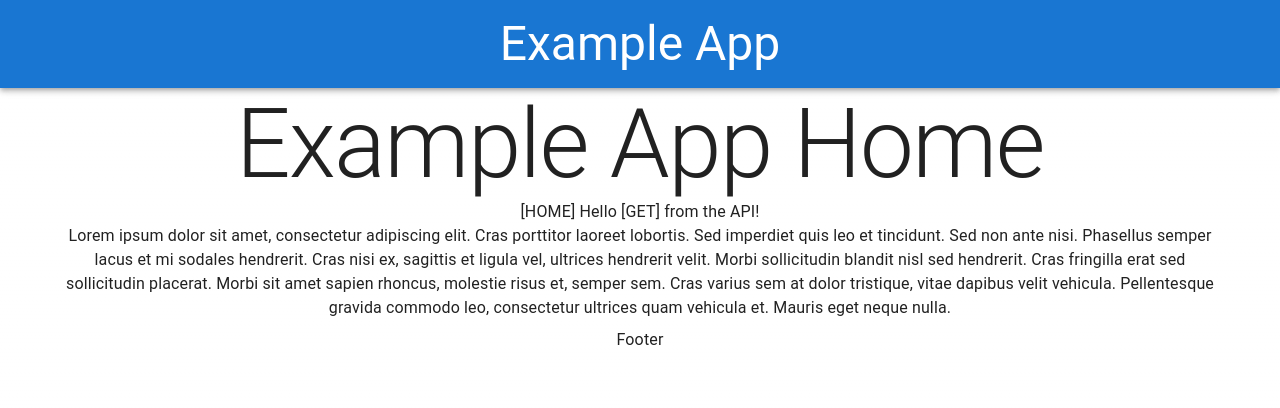
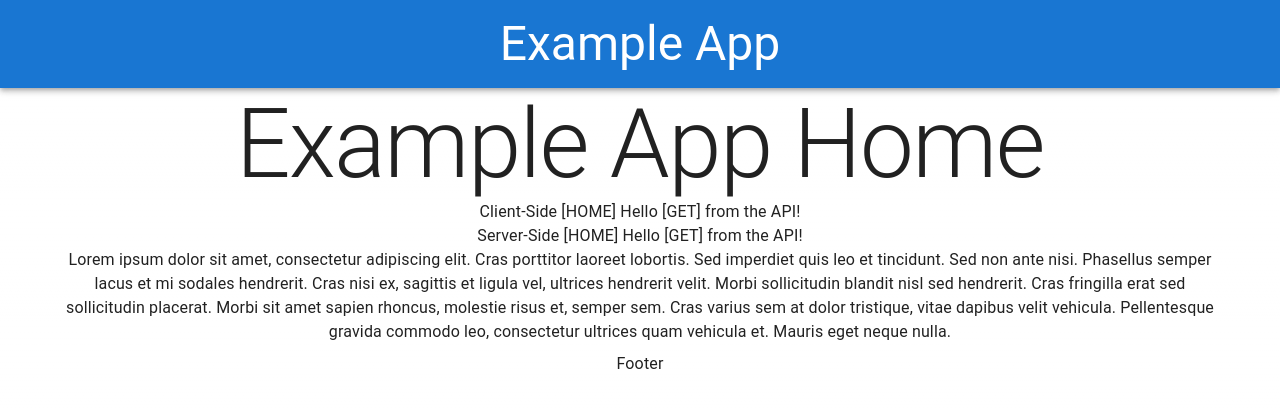
Before and after one commit to JamesonG-UAlberta/EXSM-3946-LEC-SP1-Demo, a Next.js app in the folder src/frontend/: page /fromapi in a window 1280 px wide. Shown: the top 408 px of the page. Built offline with nearby package versions, Linux system fonts and the light colour scheme.

Commit message:
Server-side rendering;

```diff
--- a/src/frontend/pages/fromapi.js
+++ b/src/frontend/pages/fromapi.js
@@ -8,7 +8,7 @@ import { useState } from 'react'
 
 const inter = Inter({ subsets: ['latin'] })
 
-export default function Home() {
+export default function Home(props) {
     const [data, setData] = useState(null)
     // Client Data Fetching
     useEffect(() => {
@@ -21,7 +21,10 @@ export default function Home() {
     <>
       <Typography variant="h1" align="center" component="h2">Example App Home</Typography>
       <Typography variant="body1" align="center" component="p">
-        {data}
+       Client-Side {data}
+    </Typography>
+      <Typography variant="body1" align="center" component="p">
+       Server-Side {props.ssrBlurb}
     </Typography>
       <Typography variant="body1" align="center" component="p">
         Lorem ipsum dolor sit amet, consectetur adipiscing elit. Cras porttitor laoreet lobortis. Sed imperdiet quis leo et tincidunt. Sed non ante nisi. Phasellus semper lacus et mi sodales hendrerit. Cras nisi ex, sagittis et ligula vel, ultrices hendrerit velit. Morbi sollicitudin blandit nisl sed hendrerit. Cras fringilla erat sed sollicitudin placerat. Morbi sit amet sapien rhoncus, molestie risus et, semper sem. Cras varius sem at dolor tristique, vitae dapibus velit vehicula. Pellentesque gravida commodo leo, consectetur ultrices quam vehicula et. Mauris eget neque nulla.
@@ -29,3 +32,13 @@ export default function Home() {
     </>
   )
 }
+// The presence of this function converts this component (page) to server-side rendering.
+export async function getServerSideProps() {
+    // Server Data Fetching
+    const ssrBlurb = await (fetch('http://localhost:3000/api').then(res => res.text()));
+    return {
+        props: {
+            ssrBlurb: ssrBlurb
+        }
+    }
+}
```
